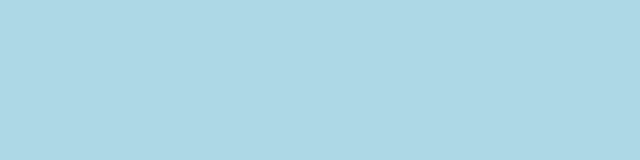
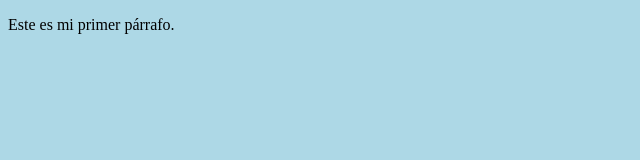
Before and after one commit to natiam/CursoGit, a plain HTML site: page index.html in a window 1280 px wide. Shown: the whole page, without its empty margins (0-640 px from the left). Drawn offline with Linux system fonts and the light colour scheme.

Commit message:
Insertamos el primer párrafo. Buenas señales.

```diff
--- a/index.html
+++ b/index.html
@@ -6,6 +6,7 @@
 <link href="estilos.css" rel="stylesheet" type="text/css"></link>
 </head>
 <body>
+	<p>Este es mi primer párrafo.</p>
 
 </body>
 </html>
```
